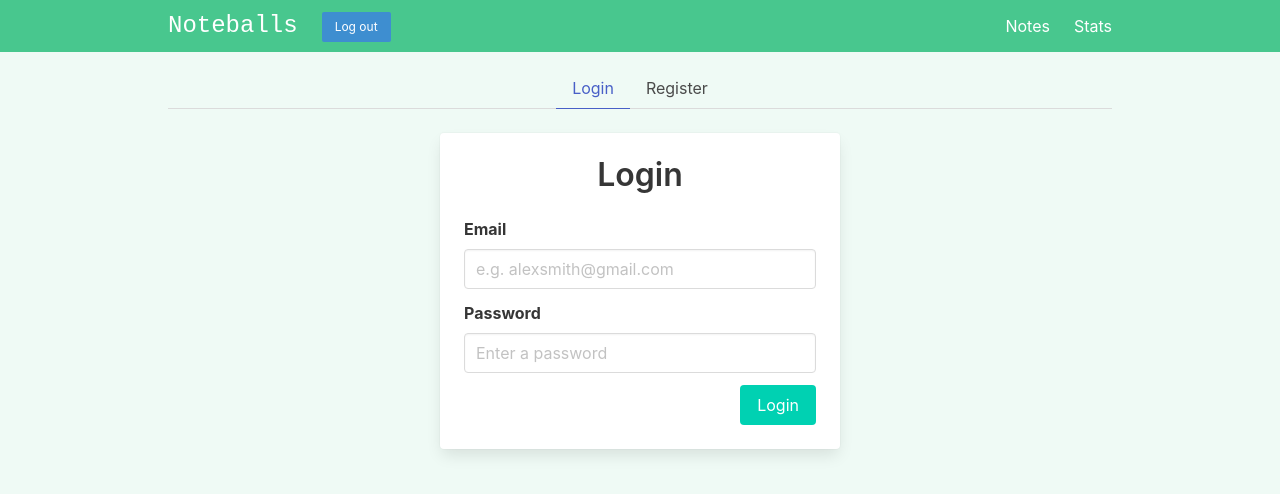
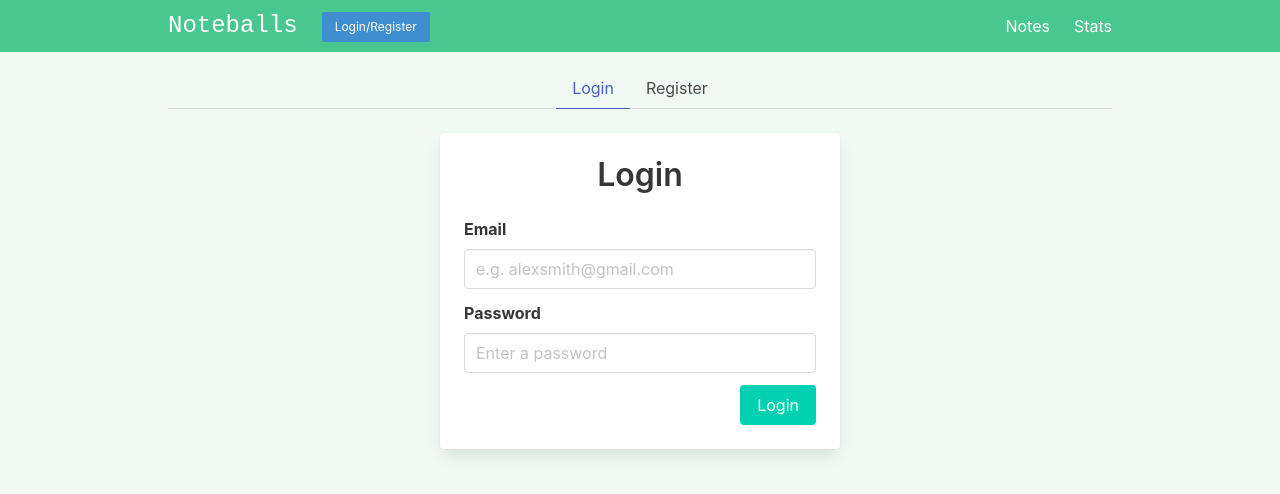
Before and after one commit to michalstaniecko/vue-composition-api-noteballs, a Vue app: page /#/auth in a window 1280 px wide. Shown: the top 494 px of the page. Built offline with nearby package versions, Linux system fonts and the light colour scheme; no server answers.

Commit message:
display logout button if user is logged in

```diff
--- a/src/components/Layout/NavBar.vue
+++ b/src/components/Layout/NavBar.vue
@@ -24,7 +24,10 @@ onClickOutside(
     }
 );
 
-const logoutUserHandler = () => storeAuth.logoutUser();
+const logoutUserHandler = () => {
+  storeAuth.logoutUser();
+  showMobileNav.value = false;
+}
 
 </script>
 
@@ -51,10 +54,19 @@ const logoutUserHandler = () => storeAuth.logoutUser();
       <div id="navbarBasicExample" ref="navRef" class="navbar-menu" :class="{'is-active': showMobileNav}">
         <div class="navbar-start">
           <button
+              v-if="storeAuth.isLogged"
               @click.prevent="logoutUserHandler"
-              class="button is-small is-info mt-3 ml-3">
-            Log out
+              class="button is-small is-info mt-3 ml-3"
+          >
+            Log out {{ storeAuth.user.email }}
           </button>
+          <RouterLink
+              v-else
+              class="button is-small is-info mt-3 ml-3"
+              to="/auth"
+          >
+            Login/Register
+          </RouterLink>
         </div>
         <div class="navbar-end" @click.prevent="handleNavItemClicked">
           <RouterLink
--- a/src/stores/storeAuth.js
+++ b/src/stores/storeAuth.js
@@ -10,20 +10,20 @@ import { auth } from "@/js/firebase";
 export const useStoreAuth = defineStore( 'storeAuth', {
     state: () => {
         return {
-            user: {  }
+            user: {}
         }
     },
     actions: {
         init() {
-            onAuthStateChanged(auth, (user) => {
+            onAuthStateChanged( auth, ( user ) => {
                 if (user) {
-                    console.log('user logged in: ', user);
+                    console.log( 'user logged in: ', user );
                     this.user.id = user.uid;
                     this.user.email = user.email;
                 } else {
                     this.user = {};
                 }
-            });
+            } );
         },
         registerUser( { email, password } ) {
             createUserWithEmailAndPassword( auth, email, password )
@@ -39,16 +39,22 @@ export const useStoreAuth = defineStore( 'storeAuth', {
             signInWithEmailAndPassword( auth, email, password )
                 .then( userCredential => {
                     const user = userCredential.user;
+                    return true;
                 } )
                 .catch( error => {
+                    return false;
                 } )
         },
         logoutUser() {
             signOut( auth ).then( () => {
-                console.log('user logged out')
+                console.log( 'user logged out' )
             } ).catch( ( error ) => {
             } );
         }
     },
-    getters: {}
+    getters: {
+        isLogged() {
+            return !!this.user.id;
+        }
+    }
 } )
--- a/src/views/ViewAuth.vue
+++ b/src/views/ViewAuth.vue
@@ -42,8 +42,12 @@ const credentials = reactive( {
   password: ''
 } )
 
-const loginHandler = () => {
-  storeAuth.loginUser( credentials )
+const resetForm = () => {
+  credentials.email = '';
+  credentials.password = '';
+}
+const loginHandler = async () => {
+  storeAuth.loginUser( credentials );
 }
 
 const registerHandler = () => {
```
